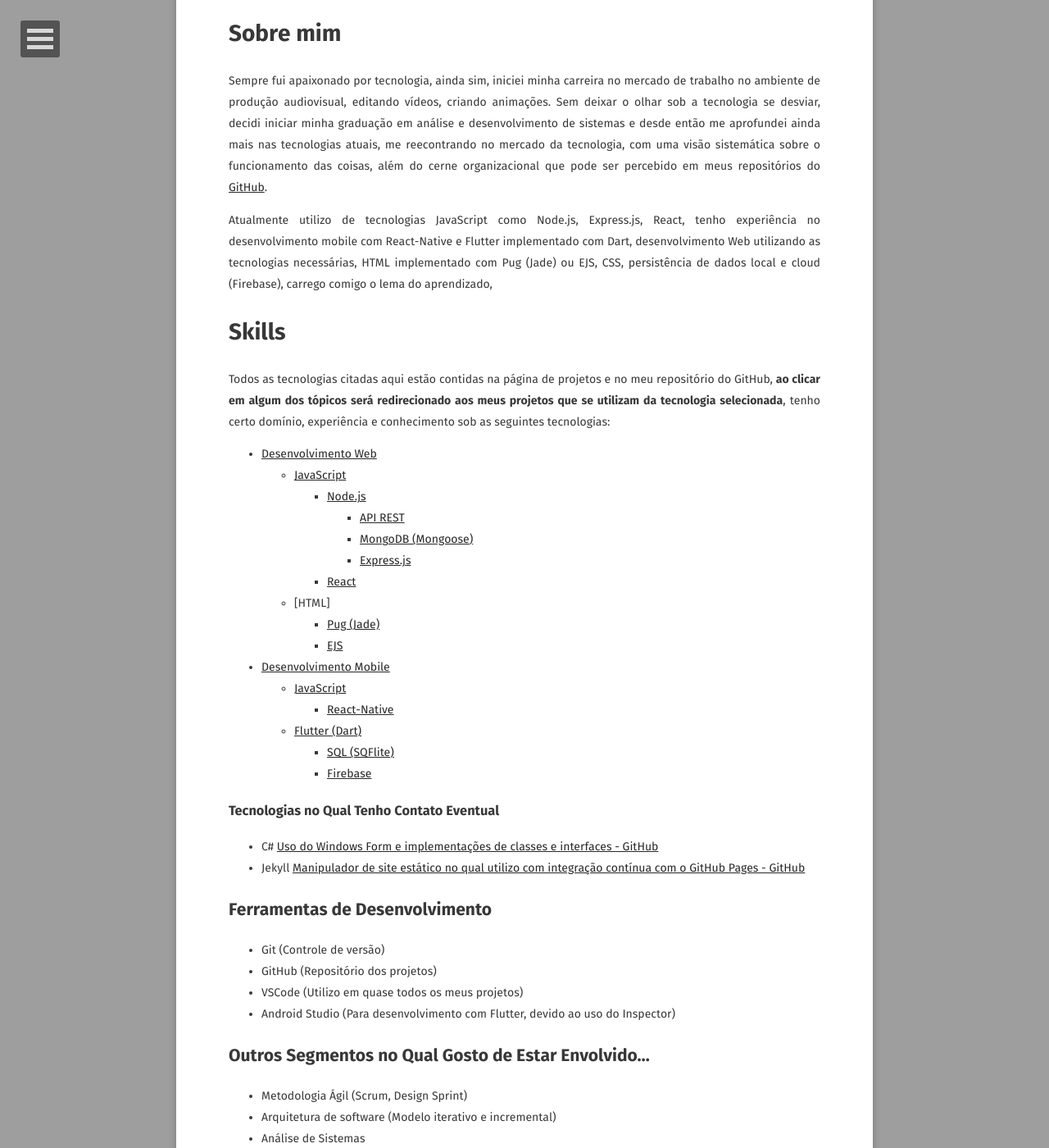
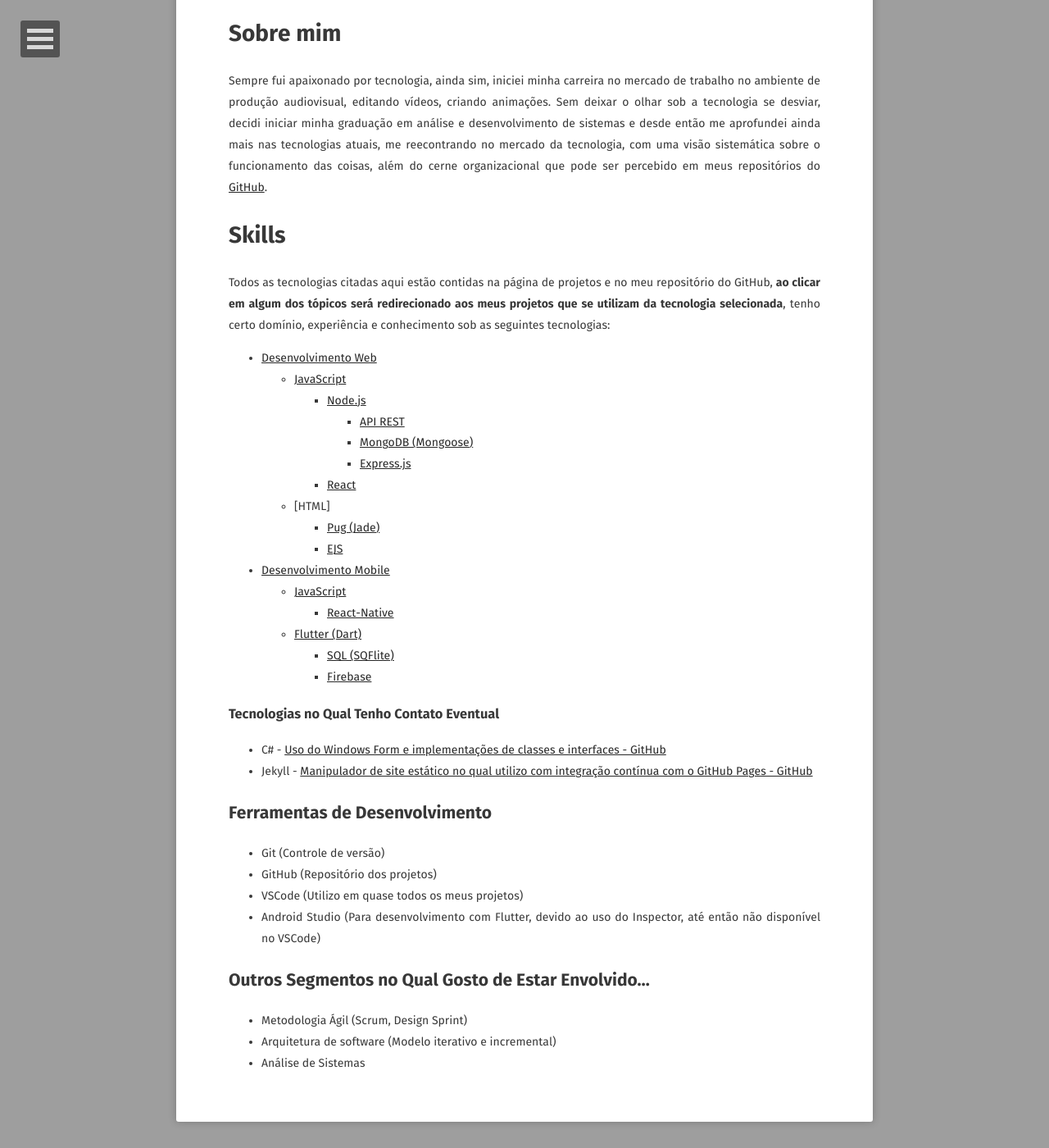
Before and after one commit to jsdaniell/jsdaniell.github.io, a Jekyll site: the page built from about/index.md, in a window 1280 px wide and 1400 px high, scrolled down 274 px. Shown: the whole window at 82% size. Built offline with Jekyll 4.4.1, drawn with Linux system fonts in a browser that asks for light colours; some web fonts are replaced; after the commit the page ends 1642 px from its top, so only the background shows below that.

Commit message:
fixed some bugs on about page

```diff
--- a/about/index.md
+++ b/about/index.md
@@ -9,8 +9,6 @@ comments: false
 # Sobre mim
 
 Sempre fui apaixonado por tecnologia, ainda sim, iniciei minha carreira no mercado de trabalho no ambiente de produção audiovisual, editando vídeos, criando animações. Sem deixar o olhar sob a tecnologia se desviar, decidi iniciar minha graduação em análise e desenvolvimento de sistemas e desde então me aprofundei ainda mais nas tecnologias atuais, me reecontrando no mercado da tecnologia, com uma visão sistemática sobre o funcionamento das coisas, além do cerne organizacional que pode ser percebido em meus repositórios do [GitHub](github.com/jsdaniell).
-
- Atualmente utilizo de tecnologias JavaScript como Node.js, Express.js, React, tenho experiência no desenvolvimento mobile com React-Native e Flutter implementado com Dart, desenvolvimento Web utilizando as tecnologias necessárias, HTML implementado com Pug (Jade) ou EJS, CSS, persistência de dados local e cloud (Firebase), carrego comigo o lema do aprendizado,
 
 # Skills
 
@@ -37,15 +35,15 @@ Todos as tecnologias citadas aqui estão contidas na página de projetos e no me
 
 ### Tecnologias no Qual Tenho Contato Eventual
 
-- C# [Uso do Windows Form e implementações de classes e interfaces - GitHub](https://github.com/jsdaniell/aps_lpoo)
-- Jekyll [Manipulador de site estático no qual utilizo com integração contínua com o GitHub Pages - GitHub](https://github.com/jsdaniell/jsdaniell.github.io)
+- C# - [Uso do Windows Form e implementações de classes e interfaces - GitHub](https://github.com/jsdaniell/aps_lpoo)
+- Jekyll - [Manipulador de site estático no qual utilizo com integração contínua com o GitHub Pages - GitHub](https://github.com/jsdaniell/jsdaniell.github.io)
 
 ## Ferramentas de Desenvolvimento
 
 - Git (Controle de versão)
 - GitHub (Repositório dos projetos)
 - VSCode (Utilizo em quase todos os meus projetos)
-- Android Studio (Para desenvolvimento com Flutter, devido ao uso do Inspector)
+- Android Studio (Para desenvolvimento com Flutter, devido ao uso do Inspector, até então não disponível no VSCode)
 
 ## Outros Segmentos no Qual Gosto de Estar Envolvido...
 
```
